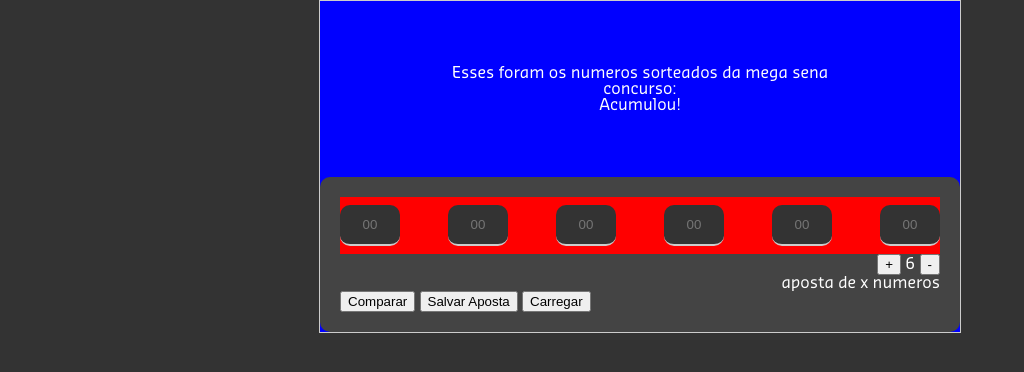
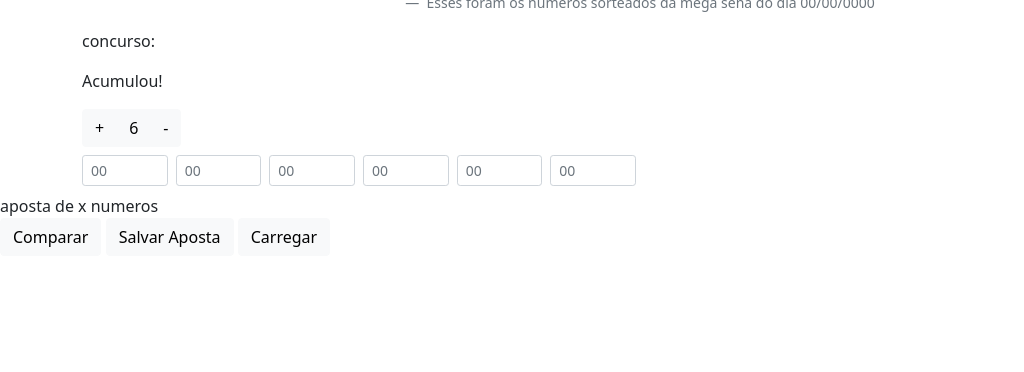
Before and after one commit to ubiratanlsc/Comparator, a plain HTML site: page index.html in a window 1280 px wide. Shown: the whole page, without its empty margins (0-1024 px from the left). Drawn offline with nearby package versions, Linux system fonts and the light colour scheme; no server answers.

```diff
--- a/index.css
+++ b/index.css
@@ -20,8 +20,8 @@
   flex-direction: column;
   margin: 0 auto;
   max-width: 640px;
-  background-color: blue;
   border: 1px solid #ccc;
+  border-radius: 12px;
 }
 .sorteados {
   padding:1em;
@@ -44,7 +44,6 @@
   border-radius: 10px;
 }
 .numeros {
-  background-color:red;
   display:flex;
   justify-content: space-between;
 }
--- a/index.html
+++ b/index.html
@@ -6,7 +6,7 @@
   <meta http-equiv="X-UA-Compatible" content="IE=edge">
   <meta name="viewport" content="width=device-width, initial-scale=1.0">
   <link rel="stylesheet" href="reset.css">
-  <link rel="stylesheet" href="index.css">
+  <link href="https://cdn.jsdelivr.net/npm/bootstrap@5.0.2/dist/css/bootstrap.min.css" rel="stylesheet" integrity="sha384-EVSTQN3/azprG1Anm3QDgpJLIm9Nao0Yz1ztcQTwFspd3yD65VohhpuuCOmLASjC" crossorigin="anonymous">
   <title>Document</title>
   <script src="jquery-3.6.3.min.js"></script>
   <script src="https://cdn.jsdelivr.net/npm/axios/dist/axios.min.js"></script>
@@ -15,25 +15,34 @@
 </head>
 
 <body>
-    <div class="center">
-      <p id="apiResult" class="sorteados"></p>
-      <p>Esses foram os numeros sorteados da mega sena</p>
+    <div class="container">
+      <figure class="text-center">
+        <h1 id="apiResult" class="sorteados display-6 "></h1>
+        <figcaption class="blockquote-footer">
+          Esses foram os numeros sorteados da mega sena do dia 00/00/0000
+        </figcaption>
+      </figure>
+
+      <p></p>
       <p>concurso: <strong id="concurso"></strong></p>
       <p id="">Acumulou!</p>
-      <form class="form">
-        <div class="numeros">
+      <form class="form ">
+        <class class="numeros row g-2">
+          <div class="btn-toolbar" role="toolbar" aria-label="Toolbar with button groups">
+            <div class="btn-group me-2" role="group" aria-label="Second group">
+              <button id="up" class="btn btn-light">+</button>
+              <button class="nApostas btn btn-light">6</button>
+              <button id="down" class="btn btn-light">-</button>
+            </div>
+          </div>
         </div>
         <section class="aposta">
-          <section>
-            <button id="up">+</button>
-            <span class="nApostas">6</span>
-            <button id="down">-</button>
-          </section>
+
           <span>aposta de x numeros</span>
         </section>
-        <button type="submit" id="compare">Comparar</button>
-        <button type="submit" id="salvar">Salvar Aposta</button>
-        <button type="submit" id="carregar">Carregar</button>
+        <button type="submit" id="compare" class="btn btn-light">Comparar</button>
+        <button type="submit" id="salvar" class="btn btn-light">Salvar Aposta</button>
+        <button type="submit" id="carregar"class="btn btn-light">Carregar</button>
       </form>
 
     </div>
--- a/index.js
+++ b/index.js
@@ -23,12 +23,16 @@
     }
   }
   function hello(bool, n) {
-    const number = document.querySelector(".numeros")
+    const div = document.querySelector(".numeros")
     const input = document.createElement('input')
-    number.appendChild(input)
-    input.className = "inputs"
+    const col = document.createElement('div')
+    div.appendChild(col)
+    col.appendChild(input)
+    // col.append(input)
+    col.className = "col-md-1"
+    input.className = "inputs form-control form-control-sm"
     input.id = `inp${n}`
-    input.setAttribute("type", "number")
+    input.setAttribute("type", "text")
     input.min = "1"
     input.max = 60
     input.placeholder = "00"
@@ -107,4 +111,9 @@
       console.log(localStorage.getItem(`inp${b}`));
     }
   })
+  function msg ( ) {
+    if ( acertados.length == 6 ) {
+      "insetir mensagem"
+    }
+  }
 } base()
```
